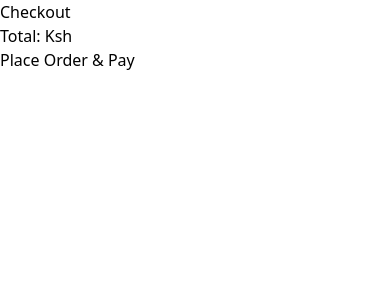
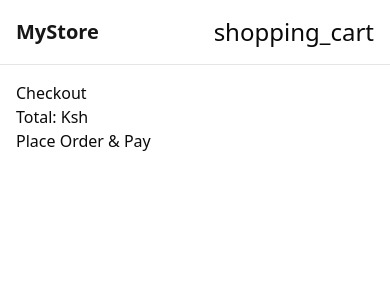
Before and after one commit to spiceyourcode/Online-shop, a React (Vite) app in the folder frontend/: page /checkout in a window 390 px wide. Shown: the top 300 px of the page. Built offline with nearby package versions, Linux system fonts and the light colour scheme.

Commit message:
Refactor frontend components and styles: Added the NavBar component  update components.json, App.jsx, cartsSlice.js, index.css, and Home.jsx

```diff
--- a/frontend/src/App.jsx
+++ b/frontend/src/App.jsx
@@ -5,10 +5,14 @@ import Register from "./pages/Register";
 import ProductDetail from "./pages/ProductDetail";
 import Cart from  "./pages/Cart"
 import Checkout from "./pages/Checkout";
+import Navbar from "./components/ui/Navbar";
 
 function App(){
   return(
     <Router>
+      <div className="min-h-screen bg-background text-foreground">
+        <Navbar/>
+        <main className="container mx-auto p-4">
           <Routes>
             <Route path="/" element = {<Home/>}/>
             <Route path="/login" element = {<Login/>}/>
@@ -17,6 +21,9 @@ function App(){
             <Route path="/cart" element={<Cart/>}/>
             <Route path="/checkout" element={<Checkout/>}/>
           </Routes>
+        </main>
+      </div>
+
     </Router>
   );
 }
--- /dev/null
+++ b/frontend/src/components/ui/Navbar.jsx
@@ -0,0 +1,34 @@
+import { Link } from "react-router-dom";
+import { useSelector } from "react-redux";
+
+export default function Navbar() {
+  const { items } = useSelector((state) => state.cart);
+
+  return (
+    <header className="w-full bg-background border-b border-border">
+      <div className="container mx-auto flex items-center justify-between p-4">
+        {/* Logo */}
+        <Link to="/" className="text-xl font-bold text-primary">
+          MyStore
+        </Link>
+
+        {/* Nav Links */}
+        <nav className="hidden md:flex gap-6">
+          <Link to="/" className="hover:text-primary">Home</Link>
+          <Link to="/products" className="hover:text-primary">Products</Link>
+          <Link to="/login" className="hover:text-primary">login</Link>
+        </nav>
+
+        {/* Cart */}
+        <Link to="/cart" className="relative">
+          <span className="material-icons text-2xl">shopping_cart</span>
+          {items.length > 0 && (
+            <span className="absolute -top-2 -right-2 bg-primary text-primary-foreground text-xs px-2 py-0.5 rounded-full">
+              {items.length}
+            </span>
+          )}
+        </Link>
+      </div>
+    </header>
+  );
+}
--- a/frontend/src/features/cartsSlice.js
+++ b/frontend/src/features/cartsSlice.js
@@ -1,9 +1,9 @@
 import { createAsyncThunk, createSlice, isFulfilled } from "@reduxjs/toolkit";
-
+import api from "../api/axios"
 // creating the Checkoutchunk - calls the backend payment endpoint
 export const checkout = createAsyncThunk(
     "cart/checkout",
-    async (OrderData) =>{
+    async (orderData) =>{
         const response = await api.post("/orders/checkout", orderData);
         return response.data;
     }
--- a/frontend/src/index.css
+++ b/frontend/src/index.css
@@ -1,3 +1,123 @@
 @tailwind base;
 @tailwind components;
 @tailwind utilities;
+
+@import "tailwindcss";
+
+
+
+@layer base {
+  :root {
+
+    --background: 0 0% 100%;
+
+    --foreground: 0 0% 3.9%;
+
+    --card: 0 0% 100%;
+
+    --card-foreground: 0 0% 3.9%;
+
+    --popover: 0 0% 100%;
+
+    --popover-foreground: 0 0% 3.9%;
+
+    --primary: 0 0% 9%;
+
+    --primary-foreground: 0 0% 98%;
+
+    --secondary: 0 0% 96.1%;
+
+    --secondary-foreground: 0 0% 9%;
+
+    --muted: 0 0% 96.1%;
+
+    --muted-foreground: 0 0% 45.1%;
+
+    --accent: 0 0% 96.1%;
+
+    --accent-foreground: 0 0% 9%;
+
+    --destructive: 0 84.2% 60.2%;
+
+    --destructive-foreground: 0 0% 98%;
+
+    --border: 0 0% 89.8%;
+
+    --input: 0 0% 89.8%;
+
+    --ring: 0 0% 3.9%;
+
+    --chart-1: 12 76% 61%;
+
+    --chart-2: 173 58% 39%;
+
+    --chart-3: 197 37% 24%;
+
+    --chart-4: 43 74% 66%;
+
+    --chart-5: 27 87% 67%;
+
+    --radius: 0.5rem
+  }
+  .dark {
+
+    --background: 0 0% 3.9%;
+
+    --foreground: 0 0% 98%;
+
+    --card: 0 0% 3.9%;
+
+    --card-foreground: 0 0% 98%;
+
+    --popover: 0 0% 3.9%;
+
+    --popover-foreground: 0 0% 98%;
+
+    --primary: 0 0% 98%;
+
+    --primary-foreground: 0 0% 9%;
+
+    --secondary: 0 0% 14.9%;
+
+    --secondary-foreground: 0 0% 98%;
+
+    --muted: 0 0% 14.9%;
+
+    --muted-foreground: 0 0% 63.9%;
+
+    --accent: 0 0% 14.9%;
+
+    --accent-foreground: 0 0% 98%;
+
+    --destructive: 0 62.8% 30.6%;
+
+    --destructive-foreground: 0 0% 98%;
+
+    --border: 0 0% 14.9%;
+
+    --input: 0 0% 14.9%;
+
+    --ring: 0 0% 83.1%;
+
+    --chart-1: 220 70% 50%;
+
+    --chart-2: 160 60% 45%;
+
+    --chart-3: 30 80% 55%;
+
+    --chart-4: 280 65% 60%;
+
+    --chart-5: 340 75% 55%
+  }
+}
+
+
+
+@layer base {
+  * {
+    @apply border-border;
+  }
+  body {
+    @apply bg-background text-foreground;
+  }
+}
--- a/frontend/src/pages/Home.jsx
+++ b/frontend/src/pages/Home.jsx
@@ -21,7 +21,8 @@ function Home() {
 
   return (
     <div className="p-4">
-      <h1 className="text-2xl font-bold mb-4">Products</h1>
+      <h1 className="text-2xl font-bold mb-4
+      \">Products</h1>
 
       <div className="mb-4">
         <SearchBar />
```
Also changed, not shown: frontend/components.json. Lines whose indentation alone changed are shown as unchanged.
